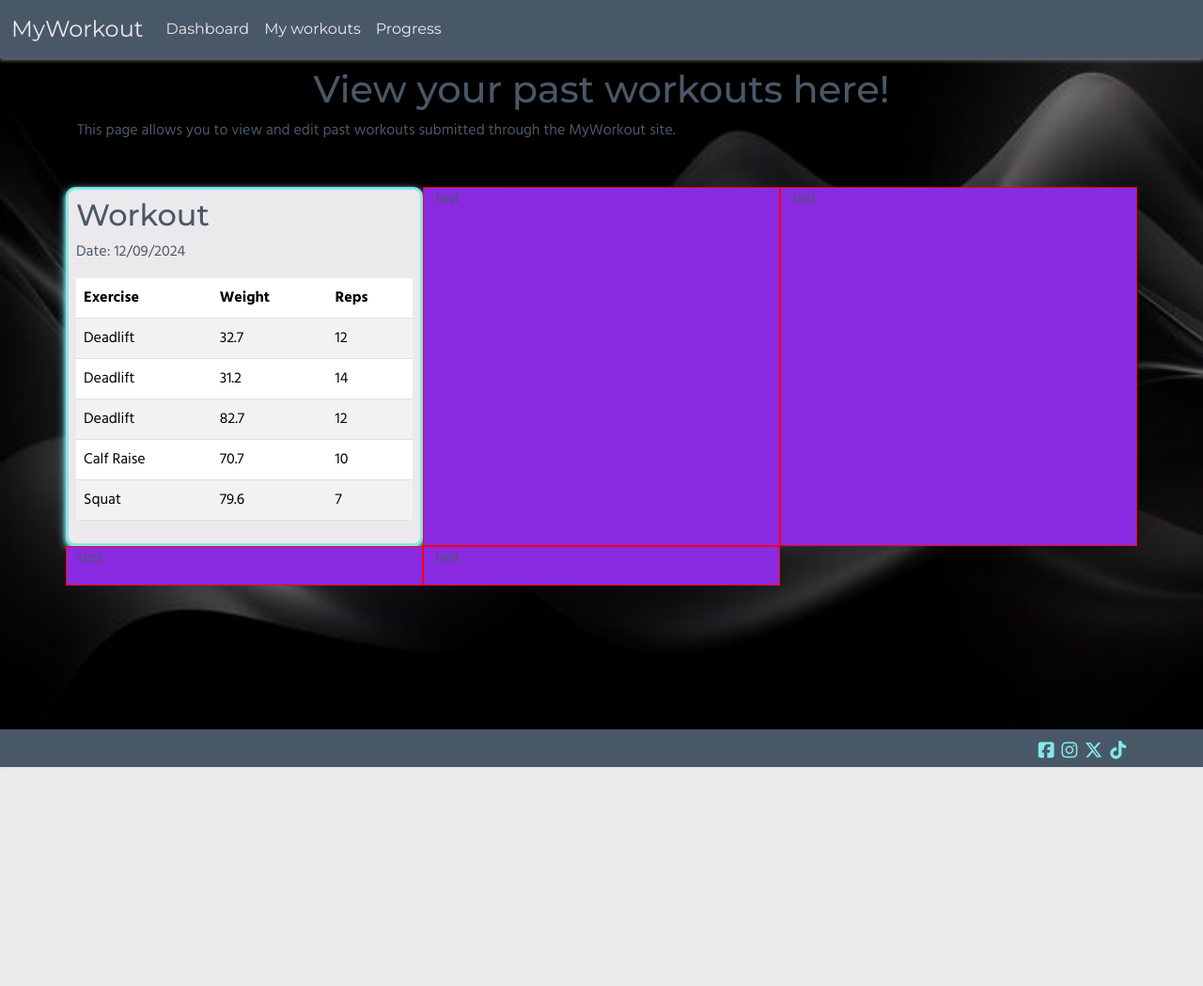
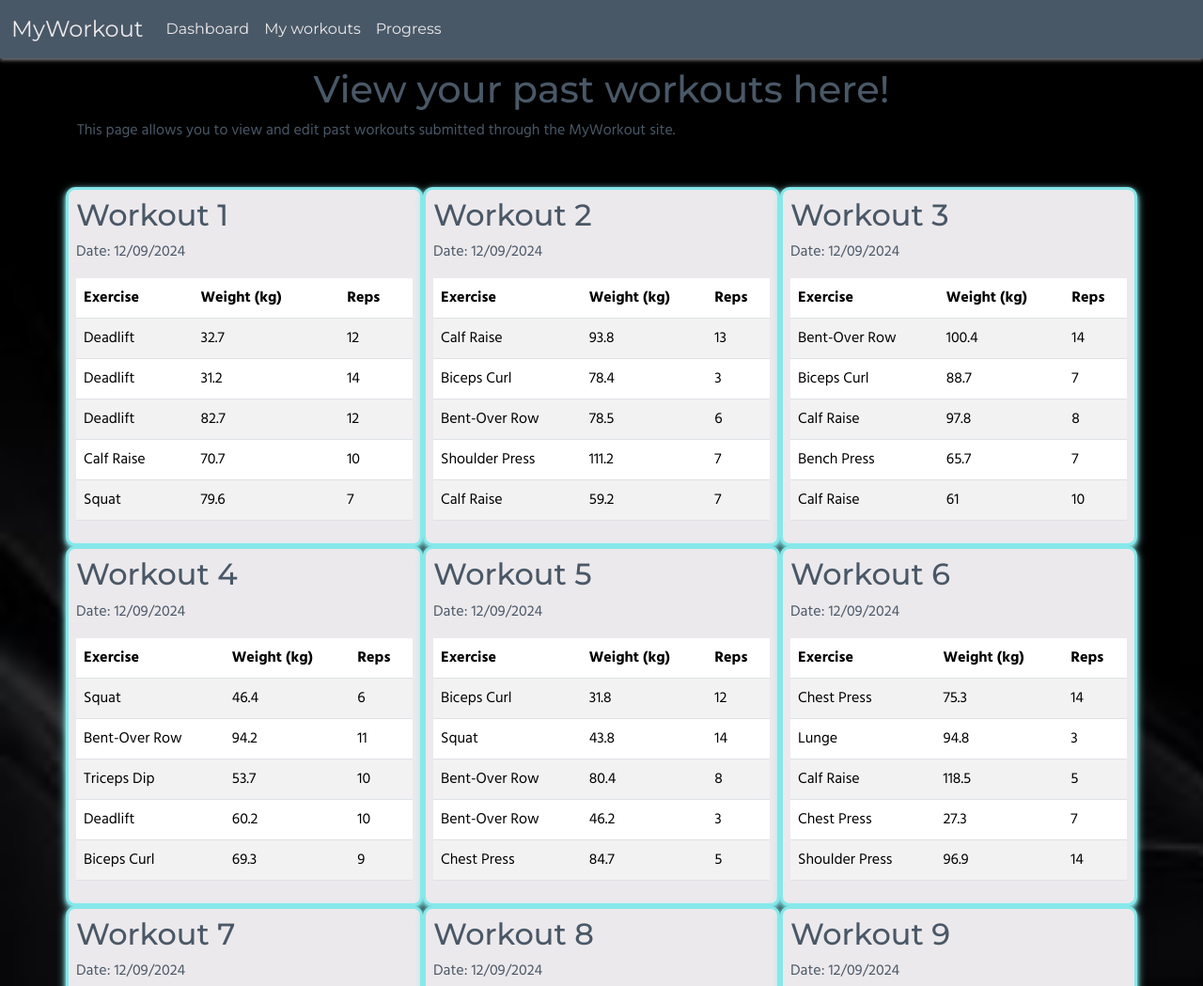
Before and after one commit to mturner1158/myWorkout-project-2, a plain HTML site: page myworkouts.html in a window 1280 px wide. Shown: the top 1049 px of the page at 94% size. Before the commit the page ends 831 px from the top, so only its background shows below. Drawn offline with nearby package versions, Linux system fonts and the light colour scheme.

Commit message:
changed JS to generate html and data for page

```diff
--- a/assets/scripts/myworkouts.js
+++ b/assets/scripts/myworkouts.js
@@ -16,10 +16,6 @@ const generatedWorkouts = Array.from({ length: 15 }, (_, i) => ({
 
 console.log(generatedWorkouts);
 
-// adds the first object to the workout-hitory tile
-
-const firstWorkout = generatedWorkouts[0];
-
 // Select the tbody inside the div
 const workoutHistoryTbody = document.querySelector('.workout-history-card tbody');
 
@@ -28,14 +24,36 @@ const workoutHistoryTbody = document.querySelector('.workout-history-card tbody'
 // dateSpan.textContent = firstWorkout.Date;
 
 // Loop through the exercises and build a row for each
-firstWorkout.Exercises.forEach(exercise => {
-  const row = document.createElement('tr');
+const historyRow = document.querySelector('#workout-history-display .row');
 
-  row.innerHTML = `
-    <td>${exercise.Exercise}</td>
-    <td>${exercise.Weight}</td>
-    <td>${exercise.Reps}</td>
-  `;
+if (historyRow) {
+  generatedWorkouts.forEach(workout => {
+    const card = document.createElement('div');
+    card.classList.add('col-12', 'col-md-6', 'col-lg-4', 'workout-history-card');
 
-  workoutHistoryTbody.appendChild(row);
-});
+    card.innerHTML = `
+      <h2>Workout ${workout.Workout}</h2>
+      <p>Date: <span>12/09/2024</span></p>
+      <table class="table table-striped mt-3">
+        <thead>
+          <tr>
+            <th>Exercise</th>
+            <th>Weight (kg)</th>
+            <th>Reps</th>
+          </tr>
+        </thead>
+        <tbody>
+          ${workout.Exercises.map(exercise => `
+            <tr>
+              <td>${exercise.Exercise}</td>
+              <td>${exercise.Weight}</td>
+              <td>${exercise.Reps}</td>
+            </tr>
+          `).join('')}
+        </tbody>
+      </table>
+    `;
+
+    historyRow.appendChild(card);
+  });
+}
--- a/myworkouts.html
+++ b/myworkouts.html
@@ -57,32 +57,6 @@
     </section>
     <section id="workout-history-display" class="container">
         <div class="row">
-            <div class="col-12 col-md-6 col-lg-4 workout-history-card">
-                <h2>Workout</h2>
-                <p>Date: <span>12/09/2024</span></p>
-                <table class="table table-striped mt-3">
-                <thead>
-                  <tr>
-                    <th>Exercise</th>
-                    <th>Weight</th>
-                    <th>Reps</th>
-                  </tr>
-                </thead>
-                <tbody></tbody>
-              </table>
-            </div>
-            <div class="col-12 col-md-6 col-lg-4 test">
-                <p>test</p>
-            </div>
-            <div class="col-12 col-md-6 col-lg-4 test">
-                <p>test</p>
-            </div>
-            <div class="col-12 col-md-6 col-lg-4 test">
-                <p>test</p>
-            </div>
-            <div class="col-12 col-md-6 col-lg-4 test">
-                <p>test</p>
-            </div>
         </div>
     </section>
   </main>
```
